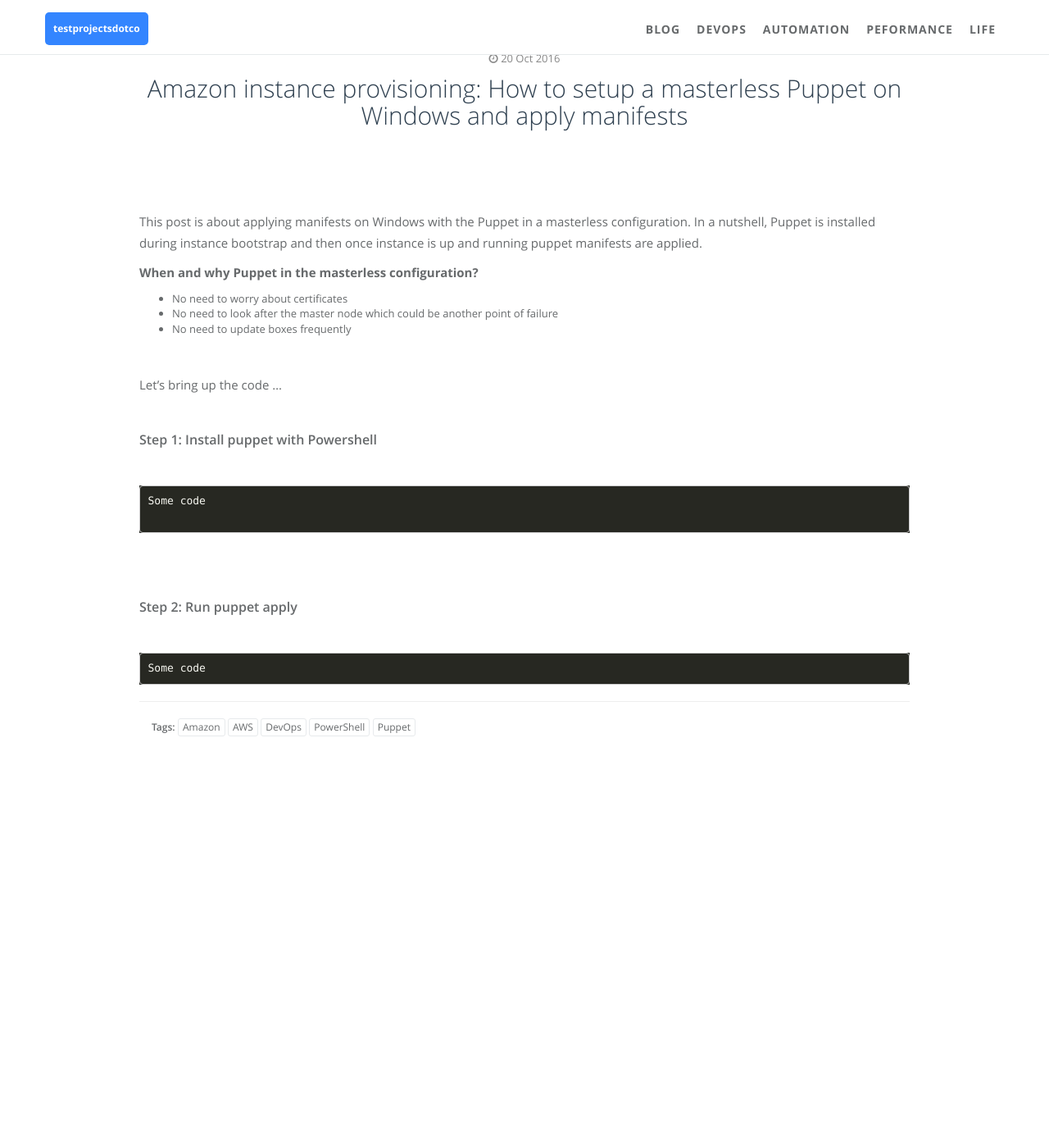
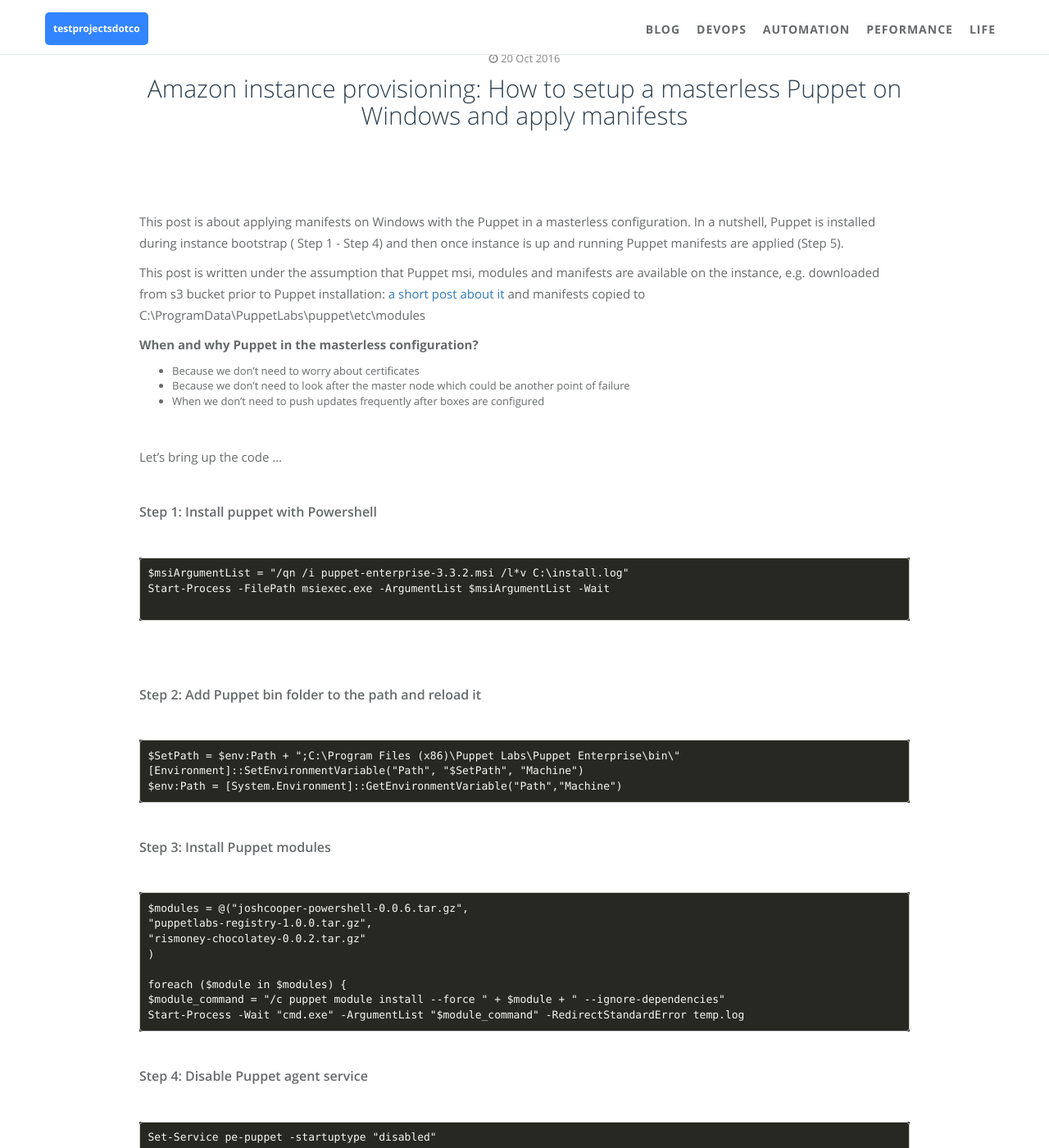
Before and after one commit to rafalf/personal, a Jekyll site: the page built from _posts/2016-10-20-amazon-puppet-server-less.md, in a window 1280 px wide and 1400 px high, scrolled down 509 px. Shown: the whole window at 82% size. Built offline with Jekyll 4.4.1, drawn with Linux system fonts in a browser that asks for light colours; comment, search, counter and statistics services are not loaded; before the commit the page ends 1532 px from its top, so only the background shows below that; some of the changed text lies outside the part shown.

Commit message:
Update 2016-10-20-amazon-puppet-server-less.md

````diff
--- a/_posts/2016-10-20-amazon-puppet-server-less.md
+++ b/_posts/2016-10-20-amazon-puppet-server-less.md
@@ -11,14 +11,19 @@ published: true
 
 
 This post is about applying manifests on Windows with the Puppet in a masterless configuration.
-In a nutshell, Puppet is installed during instance bootstrap and then once instance is up and running puppet manifests are applied.
+In a nutshell, Puppet is installed during instance bootstrap ( Step 1 - Step 4) and then once instance is up and running Puppet manifests are applied (Step 5).
+
+This post is written under the assumption that Puppet msi, modules and manifests are available on the instance, e.g. downloaded from s3 bucket prior to Puppet installation: [a short post about it](http://testprojects.co/devops/2016/10/04/amazon-s3-download.html) and manifests copied to C:\ProgramData\PuppetLabs\puppet\etc\modules
+
 
 __When and why Puppet in the masterless configuration?__
-* No need to worry about certificates
-* No need to look after the master node which could be another point of failure
-* No need to update boxes frequently
+* Because we don't need to worry about certificates
+* Because we don't need to look after the master node which could be another point of failure
+* When we don't need to push updates frequently after boxes are configured
 
 &nbsp;
+
+
 
 Let's bring up the code ...
 
@@ -29,7 +34,8 @@ Let's bring up the code ...
 &nbsp;
 
 ```
-Some code
+$msiArgumentList = "/qn /i puppet-enterprise-3.3.2.msi /l*v C:\install.log"
+Start-Process -FilePath msiexec.exe -ArgumentList $msiArgumentList -Wait
 
 ```
 &nbsp;
@@ -37,10 +43,52 @@ Some code
 
 &nbsp;
 
-### Step 2: Run puppet apply
+### Step 2: Add Puppet bin folder to the path and reload it
 
 &nbsp;
 
 ```
-Some code
+$SetPath = $env:Path + ";C:\Program Files (x86)\Puppet Labs\Puppet Enterprise\bin\"
+[Environment]::SetEnvironmentVariable("Path", "$SetPath", "Machine")
+$env:Path = [System.Environment]::GetEnvironmentVariable("Path","Machine")
 ```
+
+&nbsp;
+
+### Step 3: Install Puppet modules
+
+&nbsp;
+
+```
+$modules = @("joshcooper-powershell-0.0.6.tar.gz",
+"puppetlabs-registry-1.0.0.tar.gz",
+"rismoney-chocolatey-0.0.2.tar.gz"
+)
+
+foreach ($module in $modules) {
+$module_command = "/c puppet module install --force " + $module + " --ignore-dependencies"
+Start-Process -Wait "cmd.exe" -ArgumentList "$module_command" -RedirectStandardError temp.log
+```
+
+&nbsp;
+
+### Step 4: Disable Puppet agent service
+
+&nbsp;
+
+```
+Set-Service pe-puppet -startuptype "disabled"
+```
+
+&nbsp;
+
+__We are all set up. Now we can apply puppet manifests__
+
+
+### Step 5: Puppet apply
+
+&nbsp;
+
+```
+puppet apply -v -l C:\manifest.log C:\ProgramData\PuppetLabs\puppet\etc\modules\manifest.pp
+```
````
